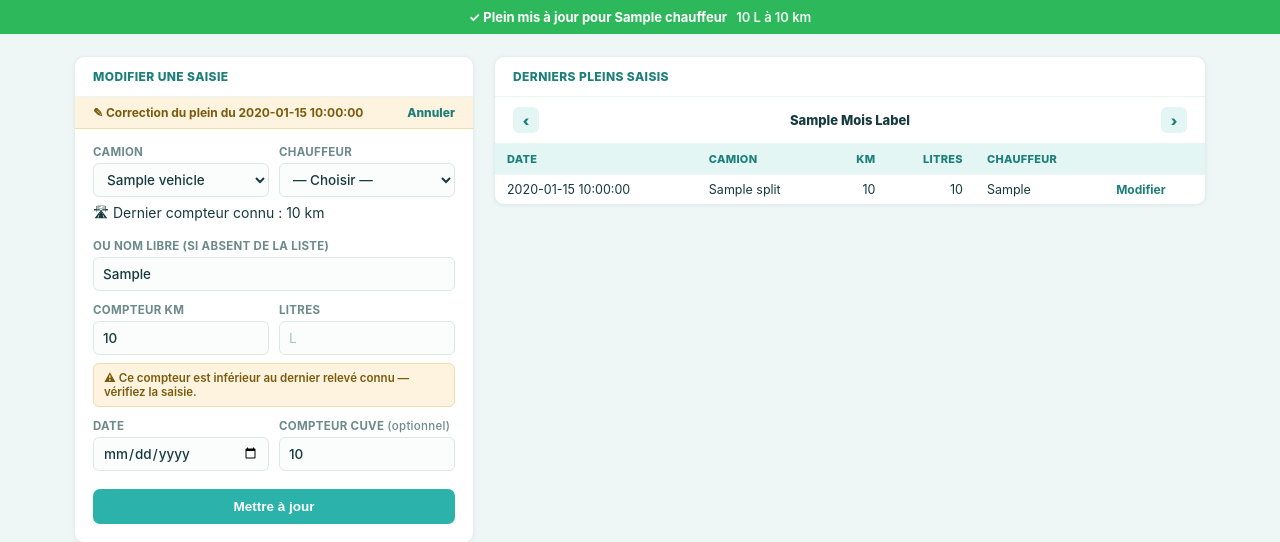
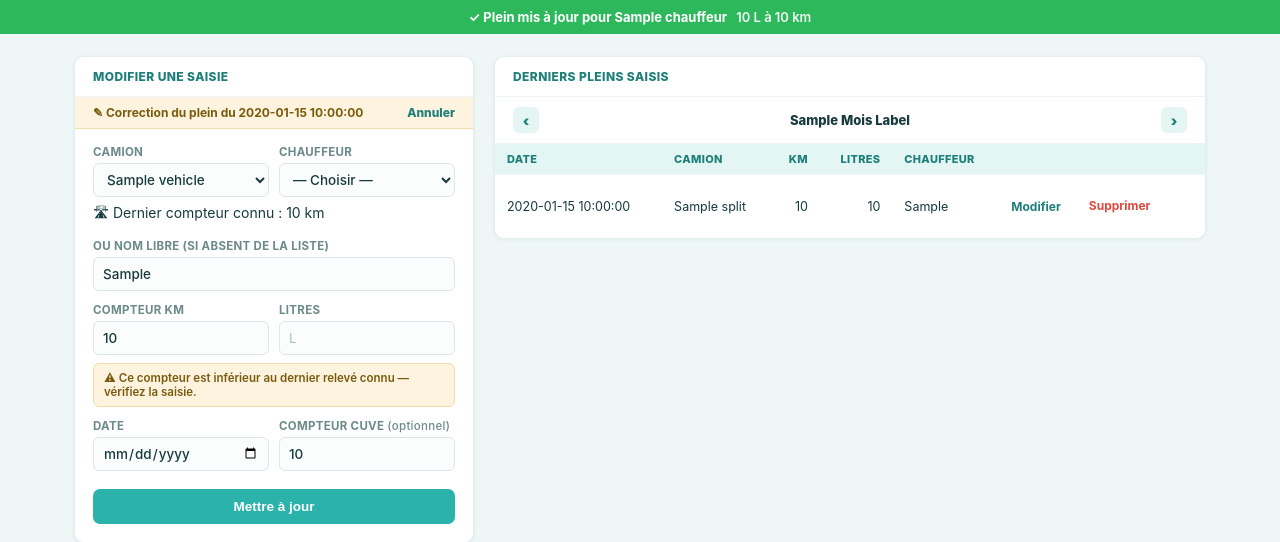
Before and after one commit to xavfevre/ocr-pesee-webhook, a Flask app: template protec_planning/templates/plein_manuel.html in a window 1280 px wide. Shown: the part 48-590 px from the top of the page. Run offline with Flask 3, Linux system fonts and the light colour scheme; the template is opened without the code that fills it: most values are stand-ins (such as "Sample title", 1, 10 or a date in 2020).

Commit message:
Permet de supprimer une saisie de plein en doublon (secrétariat)
Bouton "Supprimer" avec confirmation sur chaque ligne de l'historique
de /plein-manuel, pour retirer un relevé odomètre saisi par erreur
ou en double.

```diff
--- a/protec_planning/app.py
+++ b/protec_planning/app.py
@@ -951,6 +951,17 @@ def plein_manuel():
                            mois_next=_shift_month(mois, 1),
                            edit_rec=edit_rec, result=result, error=error)
 
+@bp.route("/plein-manuel/supprimer", methods=["POST"])
+def plein_manuel_supprimer():
+    if not SECRET or request.args.get("token") != SECRET:
+        abort(403)
+    uid, models = odoo_connect()
+    rec_id = request.form.get("id", type=int)
+    if rec_id:
+        x(models, uid, "fleet.vehicle.odometer", "unlink", [rec_id])
+    mois = request.form.get("mois") or date.today().strftime("%Y-%m")
+    return redirect(url_for(".plein_manuel", token=SECRET, mois=mois))
+
 # ─── PWA : hors connexion pour les chauffeurs ────────────────────────────────
 SW_JS = """
 const CACHE = 'protec-tournee-v1';
--- a/protec_planning/templates/plein_manuel.html
+++ b/protec_planning/templates/plein_manuel.html
@@ -67,6 +67,10 @@
     .edit-note a { color: var(--cy-dk); text-decoration: none; font-weight: 800; }
     .link-edit { color: var(--cy-dk); text-decoration: none; font-weight: 700; font-size: 12px; }
     .link-edit:hover { text-decoration: underline; }
+    .link-del { color: var(--red); background: none; border: none; cursor: pointer;
+                font-weight: 700; font-size: 12px; font-family: inherit; padding: 0; }
+    .link-del:hover { text-decoration: underline; }
+    .row-actions { display: flex; gap: 10px; align-items: center; }
 
     .mois-nav { display: flex; align-items: center; justify-content: space-between; gap: 10px;
                 padding: 10px 18px; border-bottom: 1px solid #eef4f3; }
@@ -185,7 +189,18 @@
           <td class="num">{{ "{:,}".format(h.value|int).replace(',', ' ') }}</td>
           <td class="num">{{ "%g"|format(h.x_litres) }}</td>
           <td>{{ h.x_chauffeur or '' }}</td>
-          <td><a class="link-edit" href="{{ BASE }}/plein-manuel?token={{ token }}&mois={{ mois }}&edit={{ h.id }}">Modifier</a></td>
+          <td>
+            <div class="row-actions">
+              <a class="link-edit" href="{{ BASE }}/plein-manuel?token={{ token }}&mois={{ mois }}&edit={{ h.id }}">Modifier</a>
+              <form method="POST" action="{{ BASE }}/plein-manuel/supprimer?token={{ token }}"
+                    class="del-form"
+                    data-msg="Supprimer ce plein du {{ h.date }} ({{ '%g'|format(h.x_litres) }} L) ?">
+                <input type="hidden" name="id" value="{{ h.id }}"/>
+                <input type="hidden" name="mois" value="{{ mois }}"/>
+                <button type="submit" class="link-del">Supprimer</button>
+              </form>
+            </div>
+          </td>
         </tr>
         {% endfor %}
         </tbody>
@@ -221,6 +236,11 @@ document.getElementById('pform').addEventListener('submit', function () {
   btn.disabled = true;
   btn.textContent = 'Enregistrement…';
 });
+document.querySelectorAll('.del-form').forEach(function (f) {
+  f.addEventListener('submit', function (e) {
+    if (!confirm(f.dataset.msg)) e.preventDefault();
+  });
+});
 {% if edit_rec %}onVeh();{% endif %}
 </script>
 </body>
```
